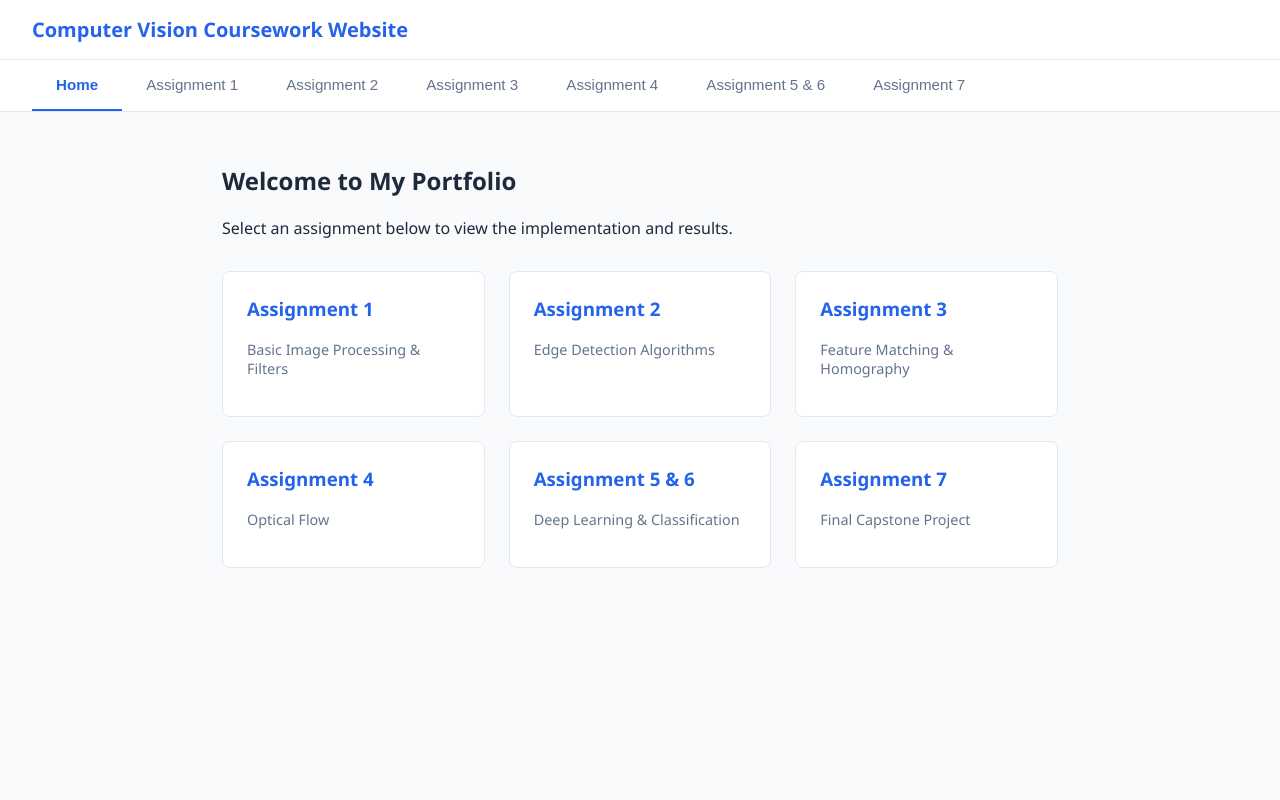
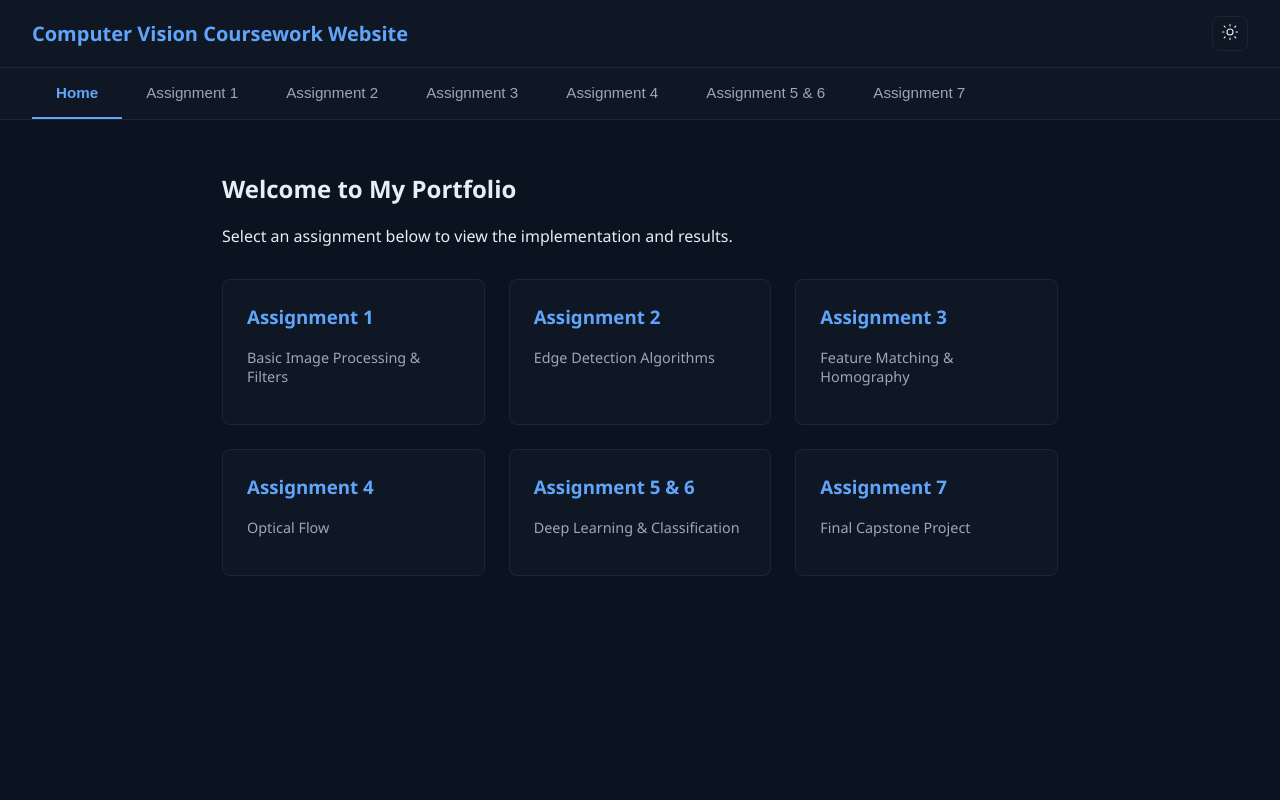
Before and after one commit to NectarCoder/comp-vision-hw-site, a Flask app: page / in a window 1280 px wide. Run offline with Flask 3, Linux system fonts and the light colour scheme.

Commit message:
added dark/light modes

```diff
--- a/templates/index.html
+++ b/templates/index.html
@@ -5,13 +5,66 @@
     <meta name="viewport" content="width=device-width, initial-scale=1.0">
     <title>Computer Vision Coursework</title>
     <style>
+        /* Light theme (root) */
         :root {
             --primary: #2563eb;
             --primary-hover: #1d4ed8;
             --bg: #f8fafc;
             --surface: #ffffff;
             --text: #1e293b;
+            --muted: #64748b;
             --border: #e2e8f0;
+            --output-bg: #0f172a;
+            --output-text: #10b981;
+            --surface-hover: #f1f5f9;
+        }
+
+        /* Dark theme overrides - applied when <body> has .dark */
+        body.dark {
+            --primary: #60a5fa; /* lighter blue for dark */
+            --primary-hover: #93c5fd;
+            --bg: #0b1220;
+            --surface: #0f1724;
+            --text: #e6eef6;
+            --muted: #9aa8b4;
+            --border: rgba(255,255,255,0.06);
+            --output-bg: #0b1220;
+            --output-text: #7ee787;
+            --surface-hover: rgba(255,255,255,0.02);
+        }
+
+        /* Smooth transitions for theme changes (colors & surfaces) */
+        :root,
+        body,
+        header,
+        .tabs,
+        .tab-btn,
+        main,
+        .card,
+        .assignment-container,
+        textarea,
+        button.run-btn,
+        .output-box,
+        .theme-toggle {
+            transition: background-color 280ms ease, color 280ms ease, border-color 280ms ease, box-shadow 200ms ease;
+        }
+
+        /* Respect reduced motion preferences */
+        @media (prefers-reduced-motion: reduce) {
+            :root,
+            body,
+            header,
+            .tabs,
+            .tab-btn,
+            main,
+            .card,
+            .assignment-container,
+            textarea,
+            button.run-btn,
+            .output-box,
+            .theme-toggle {
+                transition: none !important;
+            }
         }
 
         body {
@@ -34,6 +87,30 @@
             box-shadow: 0 1px 2px rgba(0,0,0,0.05);
         }
 
+        /* header controls sits at the right of the header */
+        .header-controls {
+            margin-left: auto;
+            display: flex;
+            align-items: center;
+            gap: 0.5rem;
+        }
+
+        /* Theme toggle button */
+        .theme-toggle {
+            background: none;
+            border: 1px solid var(--border);
+            padding: 6px 8px;
+            border-radius: 8px;
+            cursor: pointer;
+            display: inline-flex;
+            align-items: center;
+            justify-content: center;
+            transition: background 0.15s, border-color 0.15s, transform 0.08s;
+            color: var(--text);
+        }
+
+        .theme-toggle:hover { transform: translateY(-1px); border-color: var(--primary); background: var(--surface-hover); }
+
         h1 { margin: 0; font-size: 1.25rem; font-weight: 600; color: var(--primary); }
 
         /* Navigation Tabs */
@@ -50,14 +127,14 @@
             border: none;
             padding: 1rem 1.5rem;
             font-size: 0.95rem;
-            color: #64748b;
+            color: var(--muted);
             cursor: pointer;
             border-bottom: 2px solid transparent;
             transition: all 0.2s;
             white-space: nowrap;
         }
 
-        .tab-btn:hover { color: var(--primary); background-color: #f1f5f9; }
+        .tab-btn:hover { color: var(--primary); background-color: var(--surface-hover); }
         .tab-btn.active { color: var(--primary); border-bottom-color: var(--primary); font-weight: 600; }
 
         /* Main Content */
@@ -94,7 +171,7 @@
 
         .card:hover { transform: translateY(-2px); box-shadow: 0 4px 6px rgba(0,0,0,0.05); border-color: var(--primary); }
         .card h3 { margin-top: 0; color: var(--primary); }
-        .card p { font-size: 0.9rem; color: #64748b; }
+        .card p { font-size: 0.9rem; color: var(--muted); }
 
         /* Inputs & Outputs */
         .assignment-container {
@@ -133,8 +210,8 @@
 
         .output-box {
             margin-top: 1.5rem;
-            background: #1e293b;
-            color: #10b981;
+            background: var(--output-bg);
+            color: var(--output-text);
             padding: 1.5rem;
             border-radius: 6px;
             font-family: 'Courier New', monospace;
@@ -143,10 +220,16 @@
         }
     </style>
 </head>
-<body>
+<body class="dark">
 
 <header>
     <h1>Computer Vision Coursework Website</h1>
+    <div class="header-controls">
+        <!-- Theme toggle: shows Sun while in dark mode, Moon while in light mode -->
+        <button id="theme-toggle" class="theme-toggle" aria-label="Toggle color theme" title="Toggle color theme" aria-pressed="true">
+            <span id="theme-icon" aria-hidden="true"></span>
+        </button>
+    </div>
 </header>
 
 <!-- Navigation -->
@@ -311,6 +394,45 @@
             console.error(error);
         }
     }
+
+    // Theme switching logic (default: dark)
+    (function () {
+        const themeToggle = document.getElementById('theme-toggle');
+        const iconEl = document.getElementById('theme-icon');
+
+        // simple SVGs
+        const sunSvg = '<svg width="18" height="18" viewBox="0 0 24 24" fill="none" xmlns="http://www.w3.org/2000/svg" aria-hidden="true"><path d="M12 4V2M12 22v-2M20 12h2M2 12h2M18.36 5.64l1.41-1.41M4.22 19.78l1.41-1.41M18.36 18.36l1.41 1.41M4.22 4.22l1.41 1.41M12 8a4 4 0 100 8 4 4 0 000-8z" stroke="currentColor" stroke-width="1.5" stroke-linecap="round" stroke-linejoin="round"/></svg>';
+        const moonSvg = '<svg width="18" height="18" viewBox="0 0 24 24" fill="none" xmlns="http://www.w3.org/2000/svg" aria-hidden="true"><path d="M21 12.79A9 9 0 1111.21 3 7 7 0 0021 12.79z" stroke="currentColor" stroke-width="1.5" stroke-linecap="round" stroke-linejoin="round"/></svg>';
+
+        function updateIcon(theme) {
+            // Per requirement: show moon icon when in light mode, show sun icon when in dark mode
+            if (theme === 'dark') {
+                iconEl.innerHTML = sunSvg;
+                themeToggle.setAttribute('aria-pressed', 'true');
+            } else {
+                iconEl.innerHTML = moonSvg;
+                themeToggle.setAttribute('aria-pressed', 'false');
+            }
+        }
+
+        function applyTheme(theme) {
+            if (theme === 'dark') document.body.classList.add('dark');
+            else document.body.classList.remove('dark');
+            updateIcon(theme);
+        }
+
+        // init
+        const stored = localStorage.getItem('site-theme');
+        const initial = stored || 'dark'; // default to dark per requirement
+        applyTheme(initial);
+
+        themeToggle.addEventListener('click', () => {
+            const isDark = document.body.classList.toggle('dark');
+            const nextTheme = isDark ? 'dark' : 'light';
+            localStorage.setItem('site-theme', nextTheme);
+            updateIcon(nextTheme);
+        });
+    })();
 </script>
 
 </body>
```
